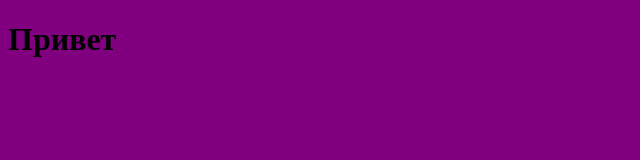
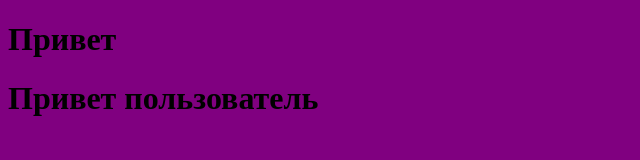
Before and after one commit to YanKenikh/testing, a plain HTML site: page index.html in a window 1280 px wide. Shown: the whole page, without its empty margins (0-640 px from the left). Drawn offline with Linux system fonts and the light colour scheme.

Commit message:
добавили приветствие

```diff
--- a/index.html
+++ b/index.html
@@ -8,5 +8,6 @@
 </head>
 <body>
   <h1>Привет</h1>
+  <h1>Привет пользователь</h1>
 </body>
 </html>
```
